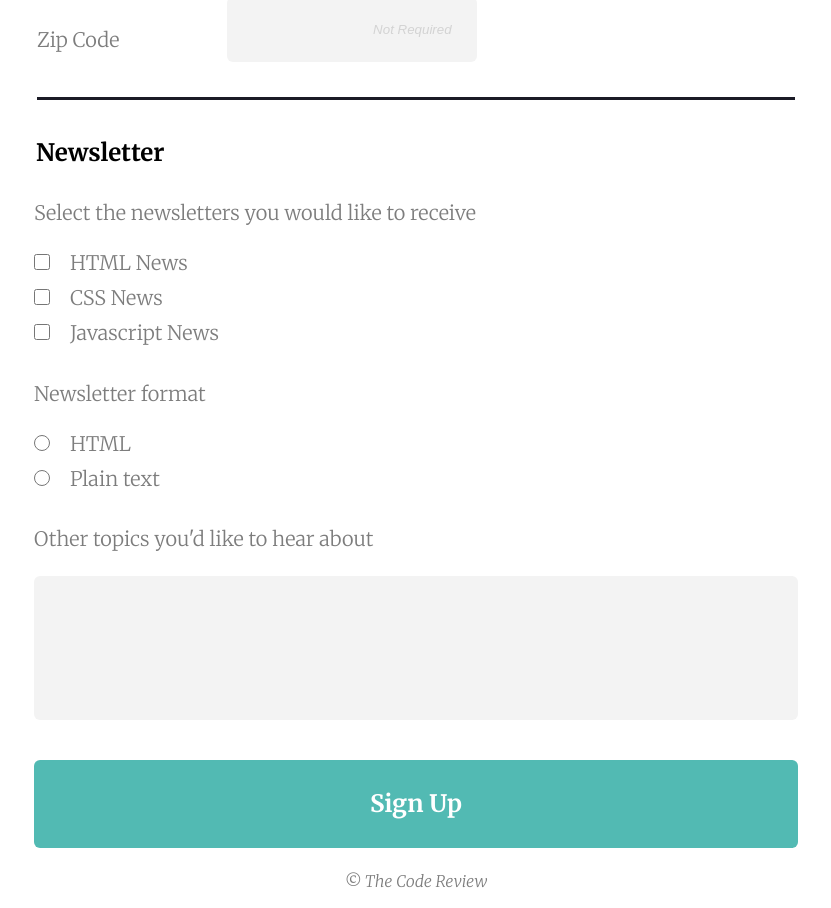
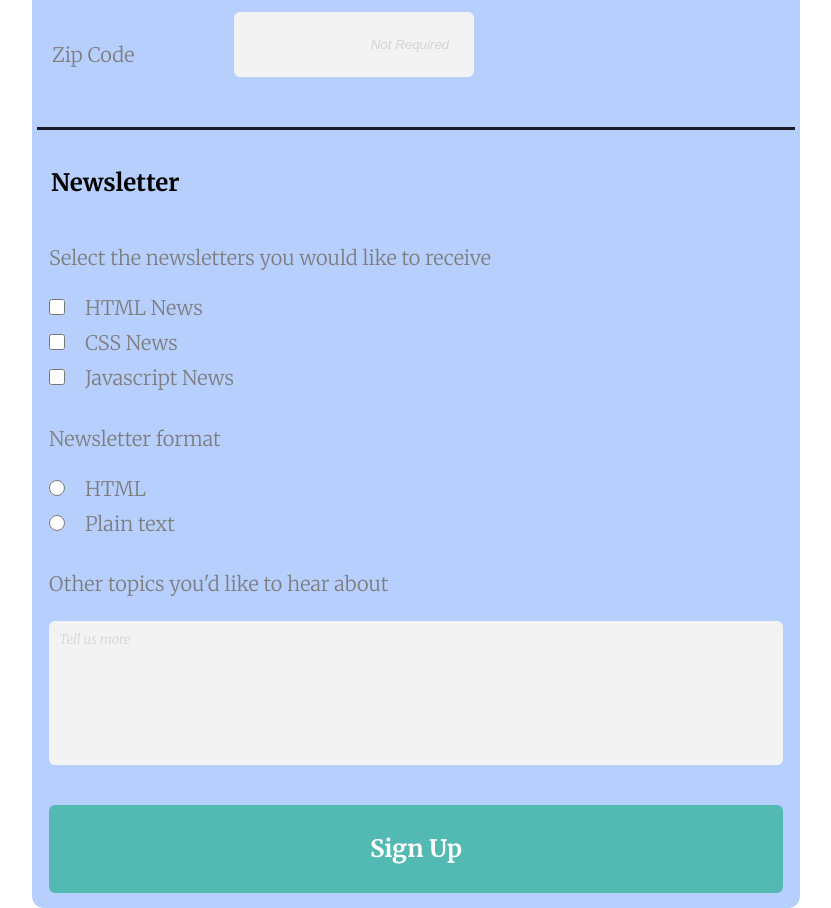
Before and after one commit to iwshortt/online_registration_form, a plain HTML site: page index.html in a window 1280 px wide. Shown: the part 940-1848 px from the top of the page, without its empty margins (224-1055 px from the left). Drawn offline with Linux system fonts and the light colour scheme.

Commit message:
Add placeholder text

```diff
--- a/index.html
+++ b/index.html
@@ -121,7 +121,7 @@
                             <input type="radio" id="plain-text" value="neewsletter-format_plain-text" name="user_newsletter-format"><label for="plain-text">Plain text</label>
                         </div> <!-- End of Radio Buttons -->
                         <label for="other-topics">Other topics you'd like to hear about</label>
-                        <textarea id="other-topics" name="user_other-topics"></textarea>
+                        <textarea id="other-topics" name="user_other-topics" placeholder="Tell us more"></textarea>
                         <button type="submit">Sign Up</button> <!-- End of Newsletter Section -->
                     </fieldset>
                 </form>
--- a/styles/style.css
+++ b/styles/style.css
@@ -49,8 +49,12 @@ header {
 } */
 
 /* Main Styles */
+main {
+    background: rgb(183, 207, 253);
+    border-radius: 12px;
+}
 fieldset {
-    padding: 0;
+    padding: 15px 15px;
     border: 0;
 }
 fieldset:first-child {
@@ -72,6 +76,9 @@ h2 {
     text-align: end;
     color: lightgray;
     font-style: italic;
+}
+textarea::placeholder {
+    text-align: start;
 }
 .contact-info {
     display: flex;
@@ -117,6 +124,7 @@ textarea {
     padding: 10px;
     border: 0;
     border-radius: 6px;
+    font-family: 'Merriweather', serif;
 }
 button {
     width: 100%;
```
